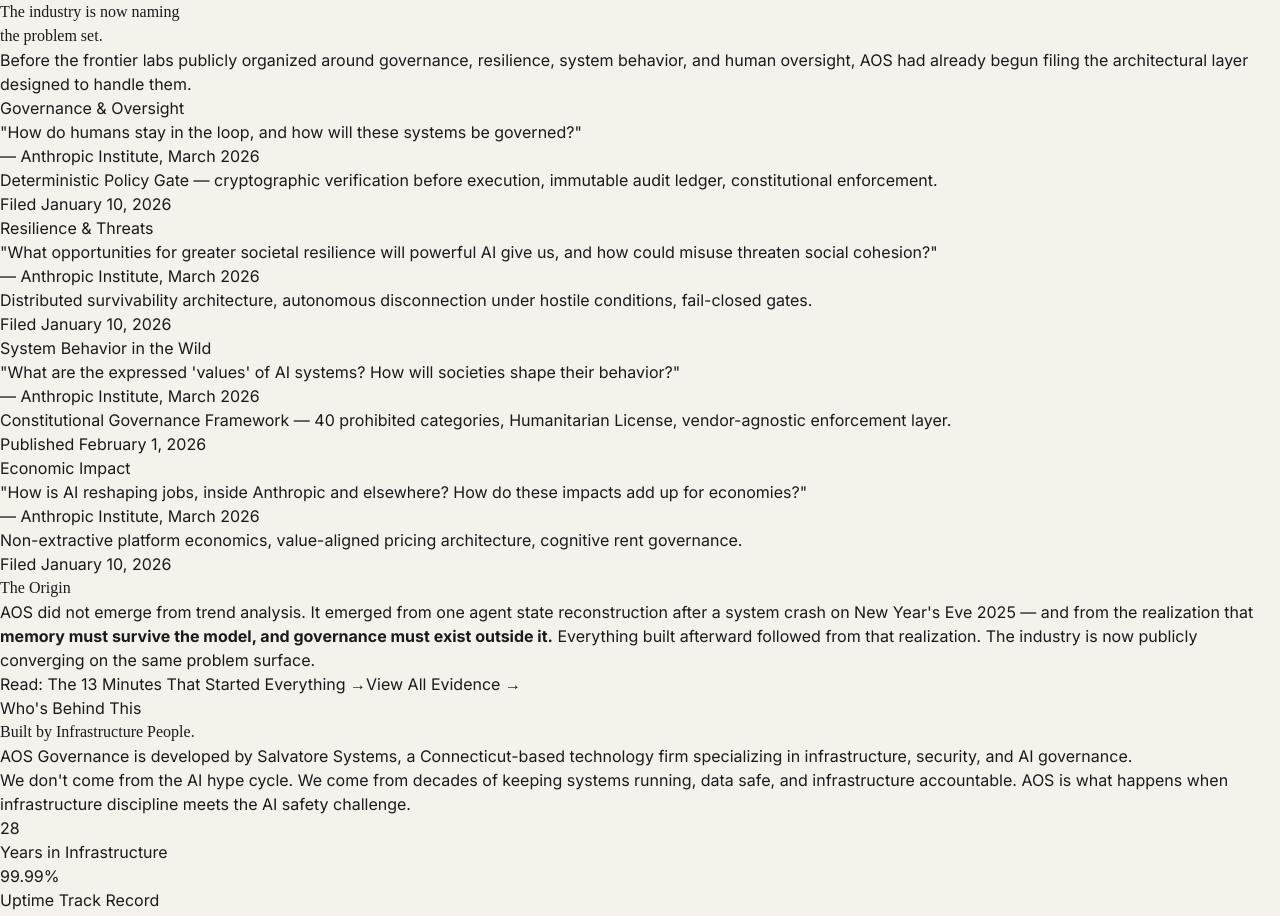
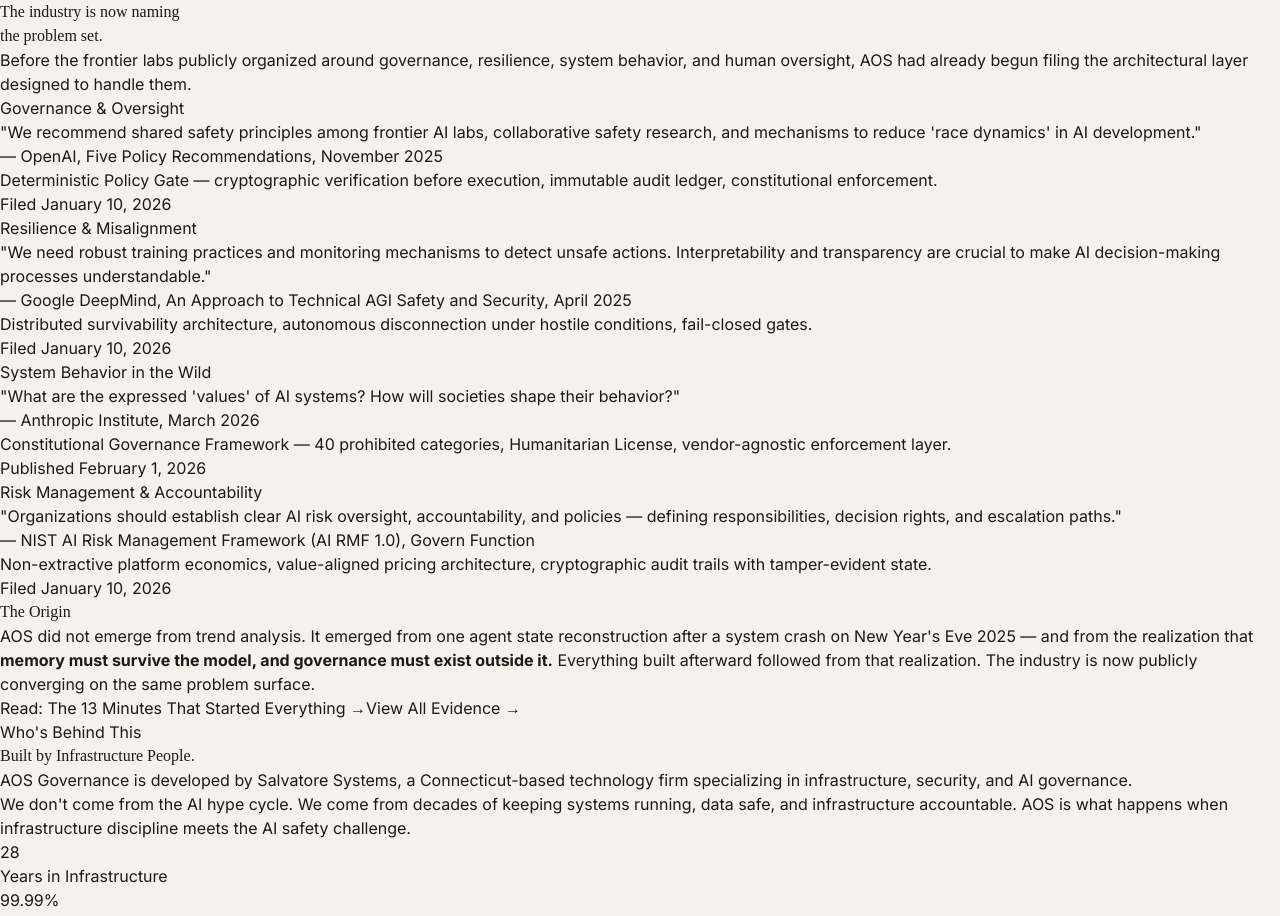
Before and after one commit to genesalvatore/aos-governance.com, a React (Vite) app in the folder aos-governance-web/: page / in a window 1280 px wide. Shown: the part 3408-4324 px from the top of the page. Built offline with nearby package versions, Linux system fonts and the light colour scheme.

Commit message:
diversify industry convergence: OpenAI, DeepMind, Anthropic, NIST

```diff
--- a/aos-governance-web/src/App.tsx
+++ b/aos-governance-web/src/App.tsx
@@ -667,15 +667,15 @@ function HomePage() {
             {[
               {
                 label: 'Governance & Oversight',
-                theirs: '"How do humans stay in the loop, and how will these systems be governed?"',
-                theirsAttr: '— Anthropic Institute, March 2026',
+                theirs: '"We recommend shared safety principles among frontier AI labs, collaborative safety research, and mechanisms to reduce \'race dynamics\' in AI development."',
+                theirsAttr: '— OpenAI, Five Policy Recommendations, November 2025',
                 ours: 'Deterministic Policy Gate — cryptographic verification before execution, immutable audit ledger, constitutional enforcement.',
                 oursDate: 'Filed January 10, 2026',
               },
               {
-                label: 'Resilience & Threats',
-                theirs: '"What opportunities for greater societal resilience will powerful AI give us, and how could misuse threaten social cohesion?"',
-                theirsAttr: '— Anthropic Institute, March 2026',
+                label: 'Resilience & Misalignment',
+                theirs: '"We need robust training practices and monitoring mechanisms to detect unsafe actions. Interpretability and transparency are crucial to make AI decision-making processes understandable."',
+                theirsAttr: '— Google DeepMind, An Approach to Technical AGI Safety and Security, April 2025',
                 ours: 'Distributed survivability architecture, autonomous disconnection under hostile conditions, fail-closed gates.',
                 oursDate: 'Filed January 10, 2026',
               },
@@ -687,10 +687,10 @@ function HomePage() {
                 oursDate: 'Published February 1, 2026',
               },
               {
-                label: 'Economic Impact',
-                theirs: '"How is AI reshaping jobs, inside Anthropic and elsewhere? How do these impacts add up for economies?"',
-                theirsAttr: '— Anthropic Institute, March 2026',
-                ours: 'Non-extractive platform economics, value-aligned pricing architecture, cognitive rent governance.',
+                label: 'Risk Management & Accountability',
+                theirs: '"Organizations should establish clear AI risk oversight, accountability, and policies — defining responsibilities, decision rights, and escalation paths."',
+                theirsAttr: '— NIST AI Risk Management Framework (AI RMF 1.0), Govern Function',
+                ours: 'Non-extractive platform economics, value-aligned pricing architecture, cryptographic audit trails with tamper-evident state.',
                 oursDate: 'Filed January 10, 2026',
               },
             ].map((item) => (
```
